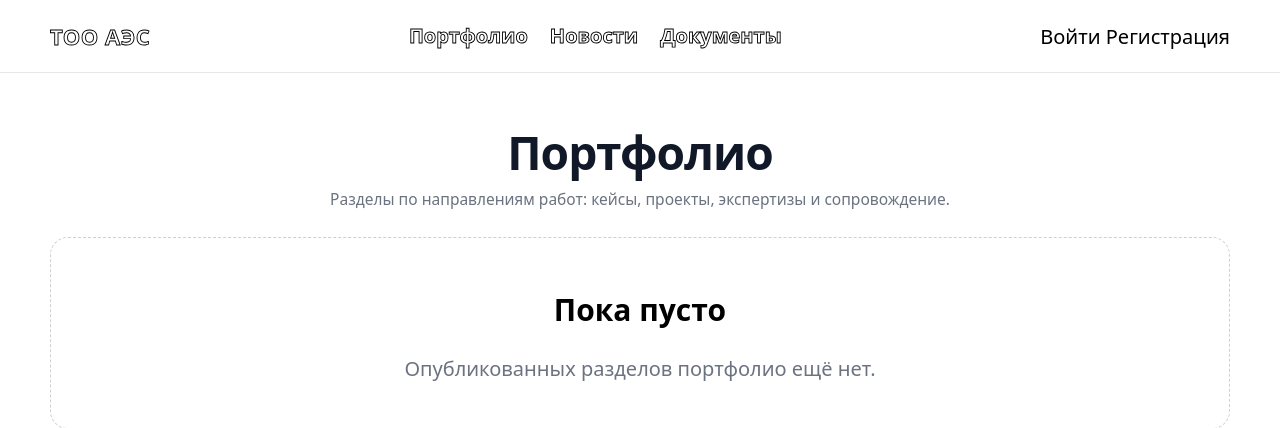
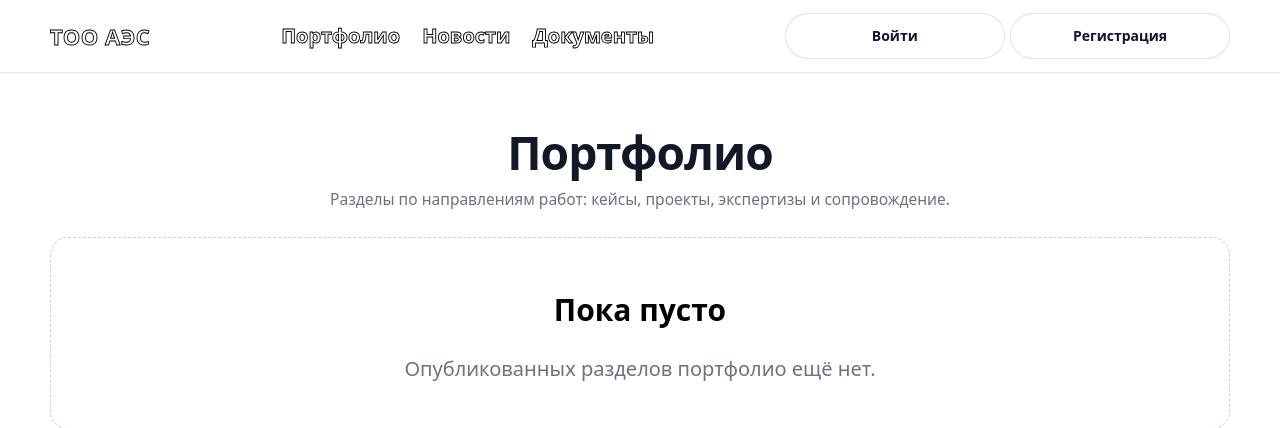
Before and after one commit to k1lst1x/Boris-Petrovich-Official-Website, a Django app: page /portfolio/ in a window 1280 px wide. Shown: the top 428 px of the page. Run offline with Django 5.2, Linux system fonts and the light colour scheme; data that the repository does not hold is empty; parts of the project's set-up code (start-up, migrations or seed data) failed here and were passed over.

Commit message:
Update button styles across templates
Replaced text links and divs with styled buttons (btn btn--orange) for actions like 'Читать', 'Открыть кейс', and 'Смотреть' in news and portfolio templates. Updated the header login and signup links to use button styles. Adjusted CSS to support new button appearance and behavior.

```diff
--- a/source/core/templates/core/home.html
+++ b/source/core/templates/core/home.html
@@ -548,7 +548,6 @@
     <div class="section__head">
       <h2 class="section__title">Новости</h2>
       <p class="section__subtitle">
-        <a class="btn btn--dark btn--sm" href="{% url 'news:list' %}">Все новости</a>
       </p>
     </div>
 
@@ -577,6 +576,7 @@
         </div>
       </a>
     </div>
+    <a class="btn btn--dark btn--sm" href="{% url 'news:list' %}">Все новости</a>
   </div>
 </section>
 
--- a/source/news/templates/news/news_list.html
+++ b/source/news/templates/news/news_list.html
@@ -66,7 +66,7 @@
                   <p class="news-card__text">{{ post.body|truncatechars:180 }}</p>
                 {% endif %}
 
-                <div class="news-card__more">Читать →</div>
+                <div class="btn btn--orange">Читать</div>
               </div>
             </a>
           </article>
--- a/source/portfolio/templates/portfolio/portfolio.html
+++ b/source/portfolio/templates/portfolio/portfolio.html
@@ -179,7 +179,7 @@
                 <p class="pf-case__text muted">
                   {{ c.short_text|default:c.body|truncatechars:180 }}
                 </p>
-                <div class="pf-case__more">Открыть кейс →</div>
+                <div class="btn btn--orange">Открыть кейс</div>
               </div>
             </a>
           </article>
--- a/source/portfolio/templates/portfolio/portfolio_index.html
+++ b/source/portfolio/templates/portfolio/portfolio_index.html
@@ -32,7 +32,8 @@
                   <p class="pf-page__text muted">Открыть подборку кейсов и материалов по направлению.</p>
                 {% endif %}
 
-                <div class="pf-page__more">Смотреть →</div>
+                <!-- "Смотреть" теперь выглядит как кнопка -->
+                <div class="btn btn--orange">Смотреть </div>
               </div>
             </a>
           </article>
--- a/source/static/css/portfolio.css
+++ b/source/static/css/portfolio.css
@@ -576,3 +576,9 @@
   grid-template-columns: repeat(4, minmax(0, 1fr)) !important;
   gap: 16px;
 }
+.pf-page__more.btn{
+  margin-top: 10px;
+  display: inline-flex;
+  width: fit-content;
+  pointer-events: none; /* чтобы клик всегда шел на всю карточку */
+}
--- a/source/templates/includes/header.html
+++ b/source/templates/includes/header.html
@@ -10,8 +10,9 @@
     </nav>
 
     <div class="auth" aria-label="Аккаунт">
-        <a href="{% url 'login' %}">Войти</a>
-      <a href="{% url 'signup' %}">Регистрация</a>
+        <a class="btn btn--orange" href="{% url 'login' %}">Войти</a>
+        <a class="btn btn--orange" href="{% url 'signup' %}">Регистрация</a>
+
     </div>
   </div>
 </header>
```
